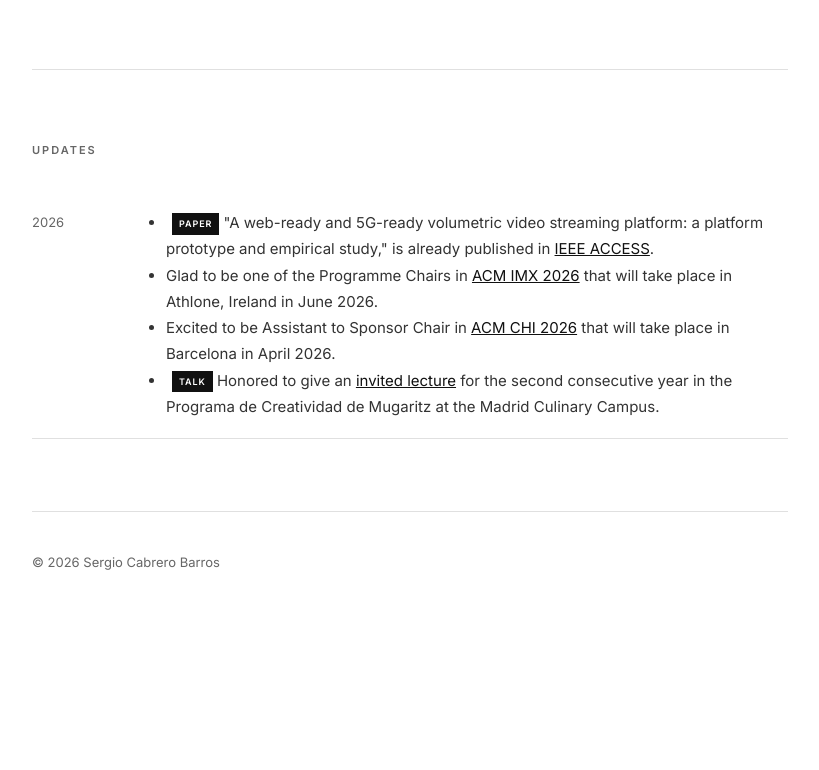
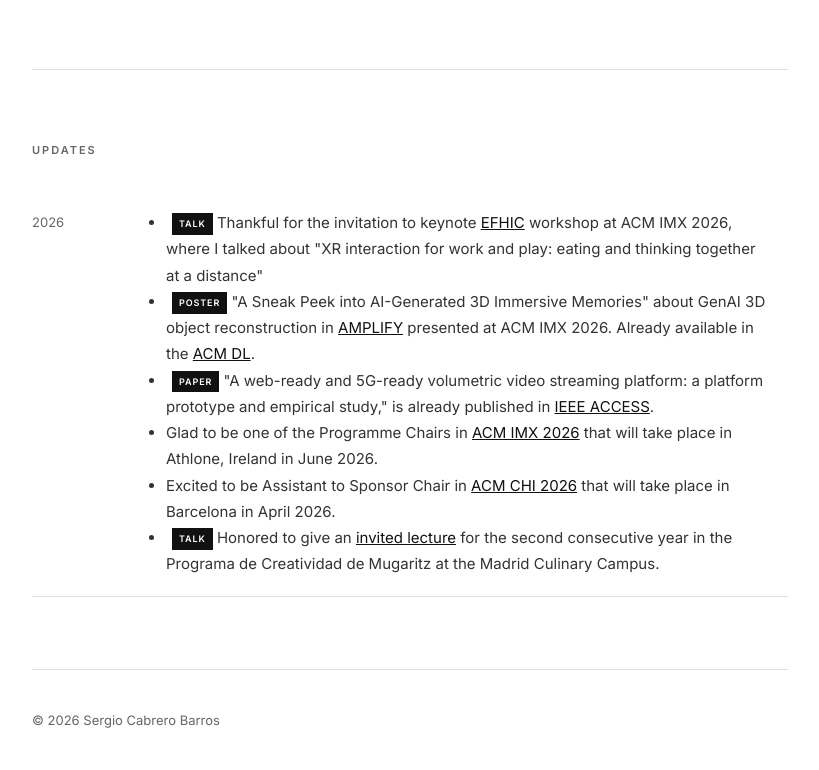
Before and after one commit to sergiocabrero/sergiocabrero.github.io, a plain HTML site: page index.html in a window 1280 px wide. Shown: the part 3181-3951 px from the top of the page, without its empty margins (230-1049 px from the left). Before the commit the page ends 3794 px from the top, so only its background shows below. Drawn offline with Linux system fonts and the light colour scheme.

Commit message:
IMX 26 updates poster and keynote

```diff
--- a/index.html
+++ b/index.html
@@ -529,6 +529,8 @@
         <span class="tl-year">2026</span>
         <div class="updates">
         <ul>
+          <li><span class="badge">Talk</span> Thankful for the invitation to keynote <a href="https://www.gti.ssr.upm.es/efhic/" target="_blank">EFHIC</a> workshop at ACM IMX 2026, where I talked about "XR interaction for work and play: eating and thinking together at a distance"</li>
+          <li><span class="badge">Poster</span> "A Sneak Peek into AI-Generated 3D Immersive Memories" about GenAI 3D object reconstruction in <a href="https://amplifyproject.eu/" target="_blank">AMPLIFY</a> presented at ACM IMX 2026. Already available in the <a href="https://dl.acm.org/doi/10.1145/3788851.3815035" target="_blank">ACM DL</a>.</li>
           <li><span class="badge">Paper</span> "A web-ready and 5G-ready volumetric video streaming platform: a platform prototype and empirical study," is already published in <a href="https://ieeexplore.ieee.org/document/11418643" target="_blank">IEEE ACCESS</a>.</li>
           <li>Glad to be one of the Programme Chairs in <a href="https://imx.acm.org/2026/" target="_blank">ACM IMX 2026</a> that will take place in Athlone, Ireland in June 2026.</li>
           <li>Excited to be Assistant to Sponsor Chair in <a href="https://chi2026.acm.org" target="_blank">ACM CHI 2026</a> that will take place in Barcelona in April 2026.</li>
```
